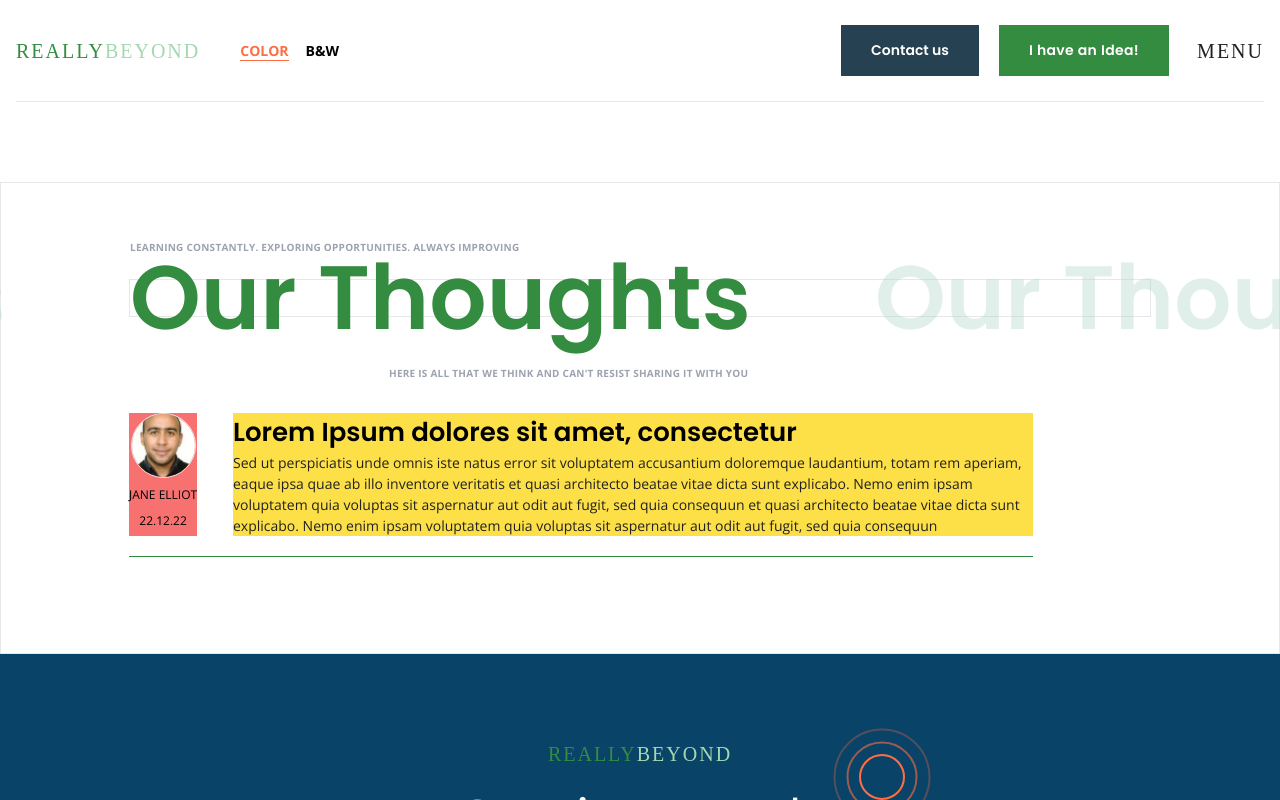
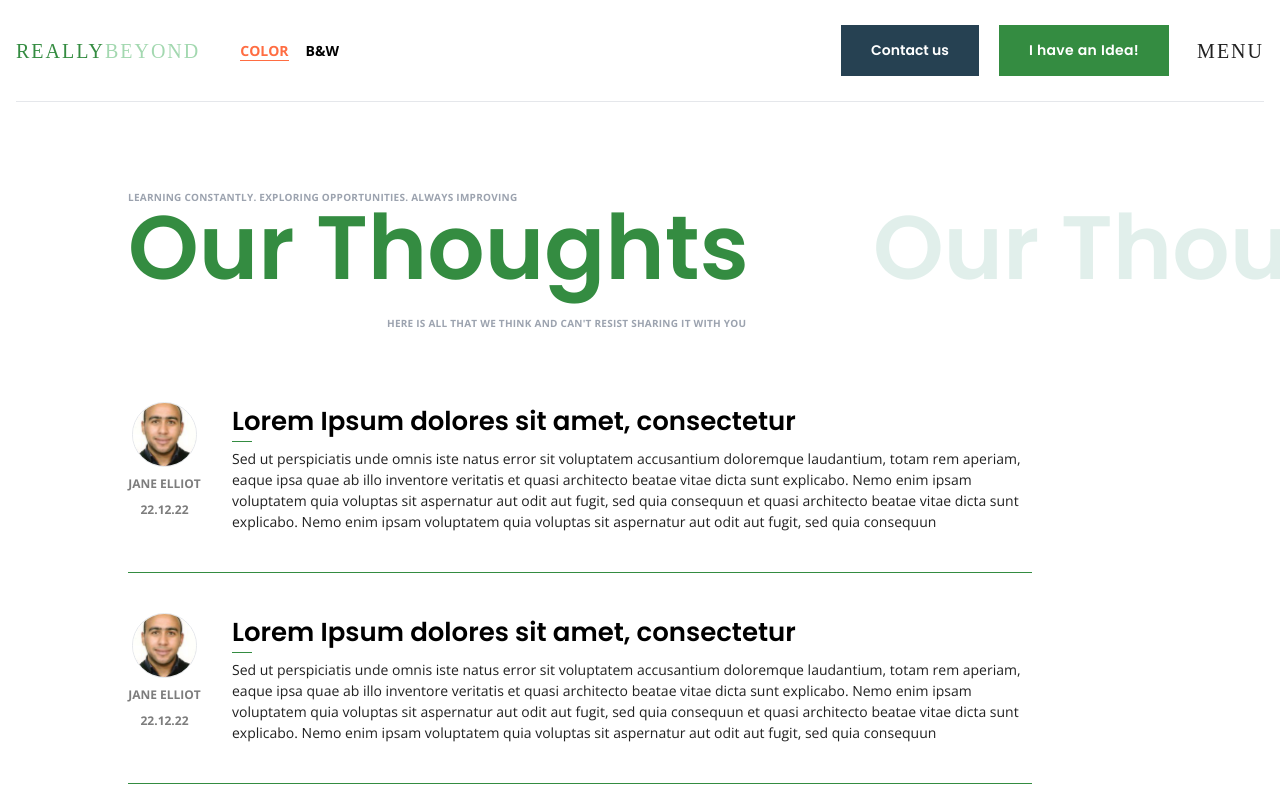
Before and after one commit to Kingkon963/reallyBeyond, a Next.js app: page /blog in a window 1280 px wide. Shown: the top 800 px of the page. Built offline with nearby package versions, Linux system fonts and the light colour scheme; a web font is replaced by a local one.

Commit message:
Blog page 1556px done

```diff
--- a/pages/blog.tsx
+++ b/pages/blog.tsx
@@ -14,8 +14,8 @@ const Testimonials: NextPage = () => {
         <link rel="icon" href="/favicon.ico" />
       </Head>
       <Layout>
-        <div className="container relative border pb-24 lg:px-32 mt-20">
-          <div className="relative my-24 border">
+        <div className="container relative pb-24 lg:px-32 mt-20">
+          <div className="relative mb-24 mt-32">
             <span
               className="uppercase font-openSansBold text-gray-400 tracking-wide
             text-[.625rem] absolute left-0 -top-10"
@@ -31,7 +31,13 @@ const Testimonials: NextPage = () => {
             </span>
           </div>
 
-          <div className="">
+          <div className="mb-5">
+            <BlogPost />
+            <BlogPost />
+            <BlogPost />
+            <BlogPost />
+            <BlogPost />
+            <BlogPost />
             <BlogPost />
           </div>
         </div>
--- a/src/components/BlogPost.tsx
+++ b/src/components/BlogPost.tsx
@@ -1,21 +1,27 @@
 import Image from "next/image";
+import Link from "next/link";
 import * as React from "react";
 
 const BlogPost: React.FC = () => {
   return (
-    <div className="flex pb-5  border-b border-green lg:w-[904px]">
-      <div className="flex flex-col items-center gap-2 bg-red-400 text-[12px]">
+    <div className="flex py-[40px] gap-[31px] border-b border-green lg:w-[904px]">
+      <div className="flex-1 flex flex-col items-center justify-start gap-2 text-[12px] text-[#7D7D7D]">
         <div className="rounded-full w-[65px] h-[65px] border overflow-clip flex justify-center items-center">
           <Image src="/images/profile_pic_demo.jpg" width={65} height={65} />
         </div>
-        <span className="uppercase">Jane Elliot</span>
-        <span>22.12.22</span>
+        <span className="uppercase font-openSansBold text-[12px]">
+          Jane Elliot
+        </span>
+        <span className="font-openSansBold text-[12px]">22.12.22</span>
       </div>
-      <div className="flex flex-col ml-auto bg-yellow-300">
-        <h2 className="font-poppinsSemibold text-[##333333] text-[26px] leading-[39px]">
-          Lorem Ipsum dolores sit amet, consectetur
-        </h2>
-        <p className="font-openSansRegular text-[14px] leading-[21px] lg:w-[800px]">
+      <div className="flex flex-col ml-auto lg:w-[800px]">
+        <Link href="#">
+          <h2 className="font-poppinsSemibold text-[##333333] text-[26px] leading-[39px] cursor-pointer">
+            Lorem Ipsum dolores sit amet, consectetur
+            <hr className="border-green mb-[6px] w-[20px]" />
+          </h2>
+        </Link>
+        <p className="font-openSansRegular text-[14px] leading-[21px] ">
           Sed ut perspiciatis unde omnis iste natus error sit voluptatem
           accusantium doloremque laudantium, totam rem aperiam, eaque ipsa quae
           ab illo inventore veritatis et quasi architecto beatae vitae dicta
```
